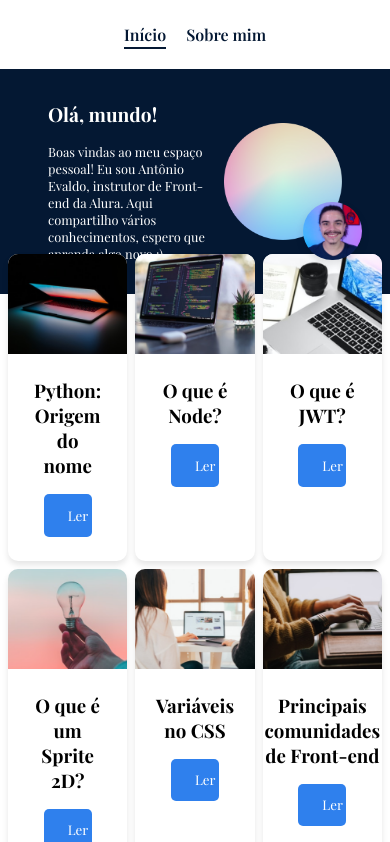
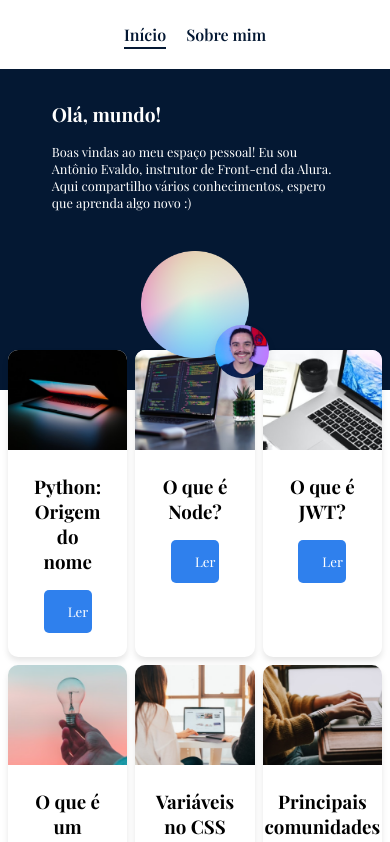
Before and after one commit to danielcoosta1/ola-mundo, a React (Create React App) app: page / in a window 390 px wide. Shown: the top 842 px of the page. Built offline with nearby package versions, Linux system fonts and the light colour scheme; a web font is replaced by a local one.

Commit message:
responsividade para mobile no banner

```diff
--- a/src/Components/Banner/styles.js
+++ b/src/Components/Banner/styles.js
@@ -4,16 +4,17 @@ const BannerContainer = styled.section`
   display: flex;
   align-items: center;
   justify-content: center;
-  margin: 0 auto;
+
   background-color: #041833;
   min-height: 50vh;
-
 
   @media screen and (max-width: 768px) {
     min-height: 20vh;
     padding: 2rem 1rem;
     gap: 2rem;
   }
+
+
 `;
 
 const Conteiner = styled.div`
@@ -28,6 +29,12 @@ padding: 0 3rem;
     padding: 0 2rem;
   }
 
+  @media screen and (max-width: 420px) {
+
+    flex-direction: column;
+    padding: 0%;
+    gap: 2.5rem;
+  }
 `;
 
 const ConteinerDescricao = styled.div`
@@ -39,7 +46,7 @@ const ConteinerDescricao = styled.div`
   gap: 1rem;
 
   h1 {
-    font-size:5rem;
+    font-size: 5rem;
     font-weight: 700;
   }
 
@@ -55,12 +62,15 @@ const ConteinerDescricao = styled.div`
     }
 
     p {
-      font-size:1rem;
+      font-size: 1rem;
       width: 100%;
     }
   }
 
   @media screen and (max-width: 480px) {
+    width: 80%;
+
+
     h1 {
       font-size: 1.2rem;
     }
@@ -84,9 +94,9 @@ const ConteinerImg = styled.div`
     margin-right: 0;
   }
 
-  @media screen and             (max-width: 480px) {
-    max-width: 40%;
-    margin-right: 0;
+  @media screen and (max-width: 420px) {
+    max-width: 30%;
+
   }
 `;
 
@@ -114,5 +124,5 @@ export {
   ConteinerImg,
   ImgPrincipal,
   ImgSobreposta,
-  Conteiner
+  Conteiner,
 };
```
Lines whose indentation alone changed are shown as unchanged.
